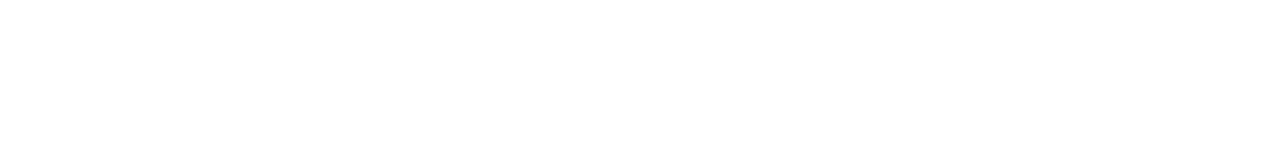
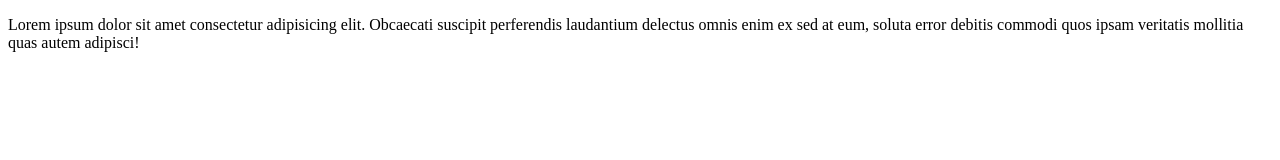
Before and after one commit to HenriqueMaxwel/learning-git-github, a plain HTML site: page index.html in a window 1280 px wide. Drawn offline with Linux system fonts and the light colour scheme.

Commit message:
Adicionado parágrafo ao HTML

```diff
--- a/index.html
+++ b/index.html
@@ -6,6 +6,6 @@
     <title> Curso Git e Github</title>
 </head>
 <body>
-
+    <p>Lorem ipsum dolor sit amet consectetur adipisicing elit. Obcaecati suscipit perferendis laudantium delectus omnis enim ex sed at eum, soluta error debitis commodi quos ipsam veritatis mollitia quas autem adipisci!</p>
 </body>
 </html>
```
